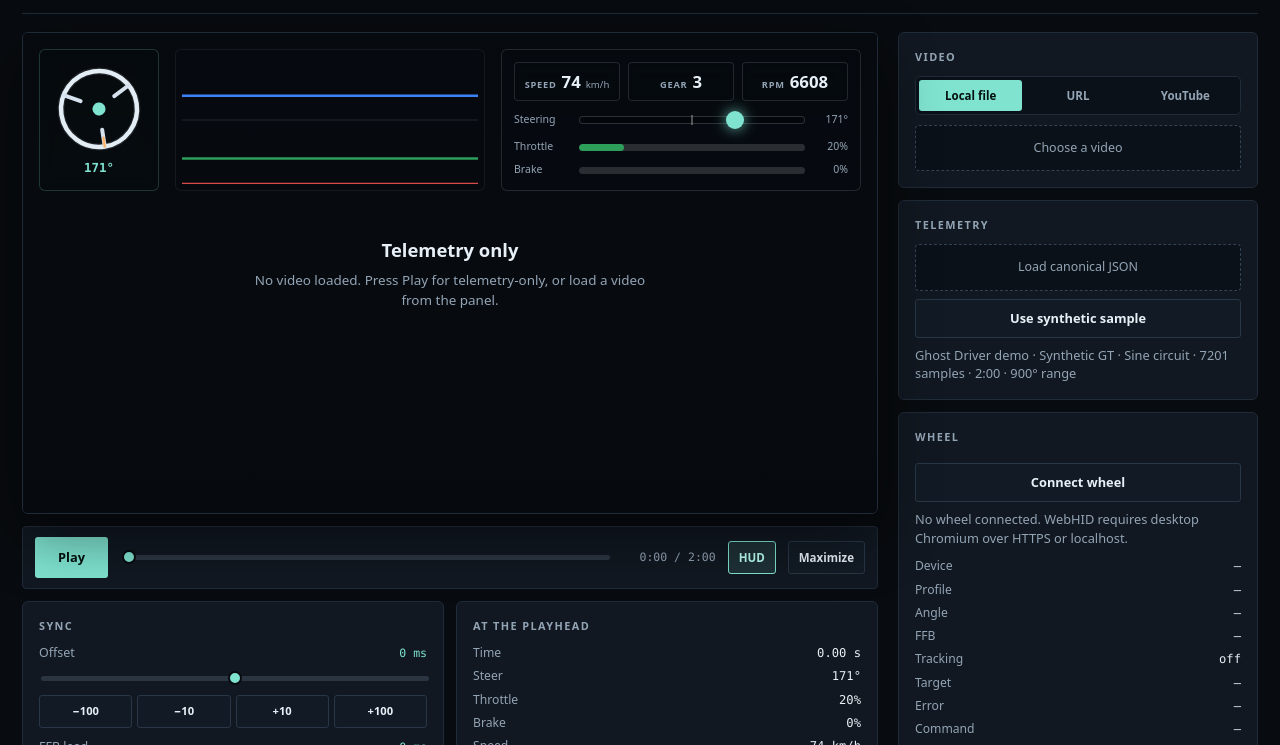
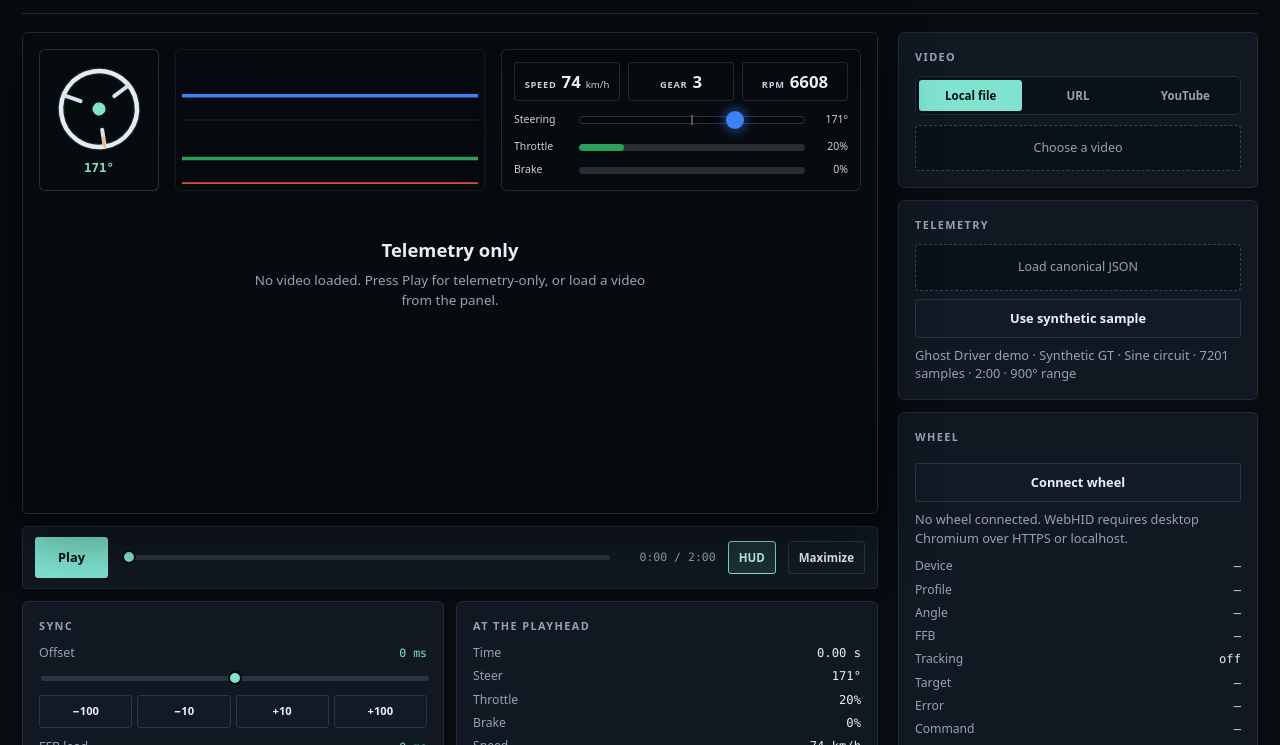
Before and after one commit to joegaffey/ghost-driver, a website built with Vite: page play.html in a window 1280 px wide. Shown: the part 54-799 px from the top of the page. Built offline with nearby package versions, Linux system fonts and the light colour scheme.

Commit message:
Improve HUD contrast and thicken input graph lines

```diff
--- a/src/playback/input-graph.ts
+++ b/src/playback/input-graph.ts
@@ -35,7 +35,7 @@ function drawLine(
     else ctx.lineTo(x, y);
   }
   ctx.strokeStyle = color;
-  ctx.lineWidth = 2.5;
+  ctx.lineWidth = 3.5;
   ctx.lineJoin = 'round';
   ctx.lineCap = 'round';
   ctx.stroke();
--- a/src/playback/play.css
+++ b/src/playback/play.css
@@ -435,8 +435,9 @@ input[type="range"]::-moz-range-thumb {
   padding: 12px;
   border: 1px solid rgba(255, 255, 255, 0.12);
   border-radius: 6px;
-  background: rgba(7, 12, 17, 0.3);
+  background: rgba(7, 12, 17, 0.45);
   backdrop-filter: blur(8px);
+  text-shadow: 0 1px 2px rgba(0, 0, 0, 0.55);
 }
 
 
@@ -446,7 +447,7 @@ input[type="range"]::-moz-range-thumb {
   align-items: center;
   gap: 7px;
   min-height: 18px;
-  color: var(--muted);
+  color: #c7d3df;
   font-size: 0.66rem;
 }
 
@@ -483,8 +484,8 @@ input[type="range"]::-moz-range-thumb {
   width: 18px;
   height: 18px;
   border-radius: 50%;
-  background: var(--accent);
-  box-shadow: 0 0 14px rgba(127, 227, 208, 0.8);
+  background: #3b82f6;
+  box-shadow: 0 0 14px rgba(59, 130, 246, 0.85);
   transform: translate(-50%, -50%);
   transition: left 45ms linear;
 }
@@ -512,12 +513,12 @@ input[type="range"]::-moz-range-thumb {
   padding: 6px 9px;
   border: 1px solid rgba(255, 255, 255, 0.12);
   border-radius: 4px;
-  background: rgba(7, 12, 17, 0.4);
+  background: rgba(7, 12, 17, 0.5);
   backdrop-filter: blur(6px);
 }
 
 .hud-stat span {
-  color: var(--muted);
+  color: #c7d3df;
   font-size: 0.58rem;
   font-weight: 700;
   letter-spacing: 0.08em;
@@ -530,7 +531,7 @@ input[type="range"]::-moz-range-thumb {
 }
 
 .hud-stat em {
-  color: var(--muted);
+  color: #c7d3df;
   font-size: 0.6rem;
   font-style: normal;
 }
@@ -547,7 +548,7 @@ input[type="range"]::-moz-range-thumb {
   grid-template-columns: 58px minmax(0, 1fr) 36px;
   align-items: center;
   gap: 7px;
-  color: var(--muted);
+  color: #c7d3df;
   font-size: 0.66rem;
 }
 
```
